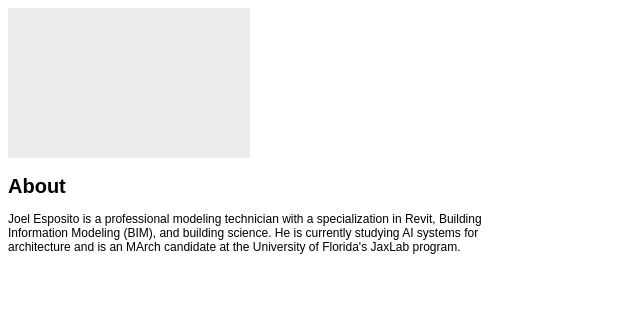
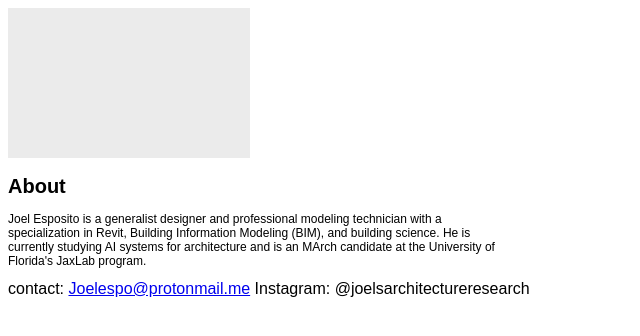
Before and after one commit to studioyy/studioyy.github.io, a plain HTML site: page index.html in a window 1280 px wide. Shown: the whole page, without its empty margins (0-640 px from the left). Drawn offline with Linux system fonts and the light colour scheme.

Commit message:
Update index.html

```diff
--- a/index.html
+++ b/index.html
@@ -12,7 +12,11 @@
   About
   </h1>
   <p>
-  Joel Esposito is a professional modeling technician with a specialization in Revit, Building Information Modeling (BIM), and building science. He is currently studying AI systems for architecture and is an MArch candidate at the University of Florida's JaxLab program.
+  Joel Esposito is a generalist designer and professional modeling technician with a specialization in Revit, Building Information Modeling (BIM), and building science. He is currently studying AI systems for architecture and is an MArch candidate at the University of Florida's JaxLab program.
   </p>
+  <div class="footing">
+    contact: <a href="javascript:location='mailto:\u004a\u006f\u0065\u006c\u0065\u0073\u0070\u006f\u0040\u0070\u0072\u006f\u0074\u006f\u006e\u006d\u0061\u0069\u006c\u002e\u006d\u0065';void 0"><script type="text/javascript">document.write('\u004a\u006f\u0065\u006c\u0065\u0073\u0070\u006f\u0040\u0070\u0072\u006f\u0074\u006f\u006e\u006d\u0061\u0069\u006c\u002e\u006d\u0065')</script></a>
+    Instagram: @joelsarchitectureresearch
+  </div>
 </body>
 </html>
```
